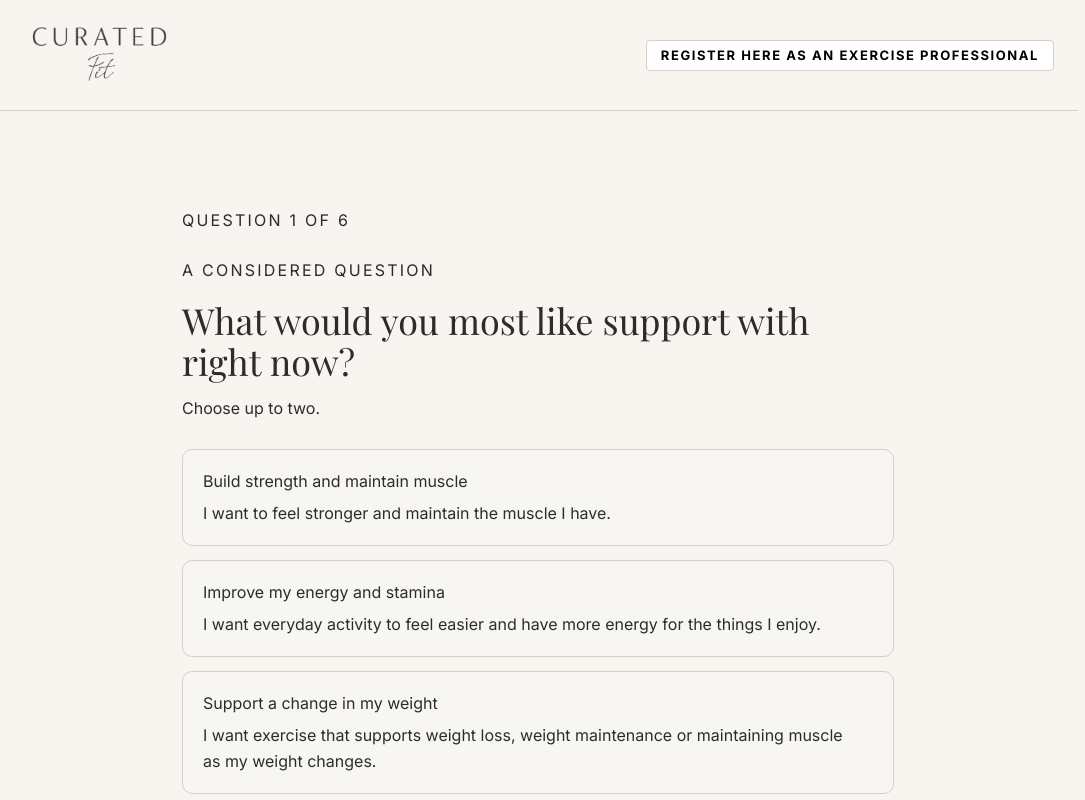
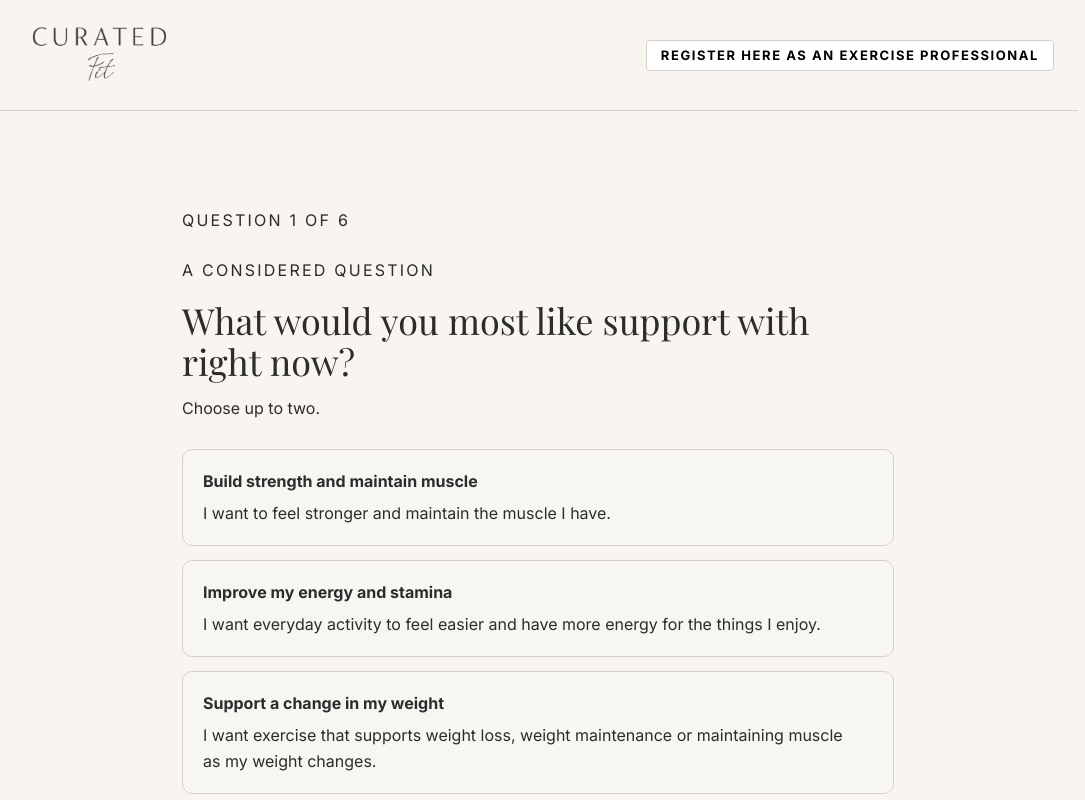
Before and after one commit to EmPerry1972/curated-fit-holding-page, a Next.js app: page /find-your-fit in a window 1280 px wide. Shown: the top 800 px of the page, without its empty margins (102-1187 px from the left). Built offline with nearby package versions, Linux system fonts and the light colour scheme.

Commit message:
Bold option title in SupportQuiz component

```diff
--- a/app/components/SupportQuiz.tsx
+++ b/app/components/SupportQuiz.tsx
@@ -593,7 +593,7 @@ export default function SupportQuiz() {
                 onClick={() => toggle(opt)}
                 style={optionStyle(isSelected, disabled)}
               >
-                <p style={optTitle}>{opt.title}</p>
+                <p style={optTitle}><strong style={{ fontWeight: 700, fontFamily: "inherit" }}>{opt.title}</strong></p>
                 {opt.desc && <p style={optDesc}>{opt.desc}</p>}
               </button>
             </div>
```
